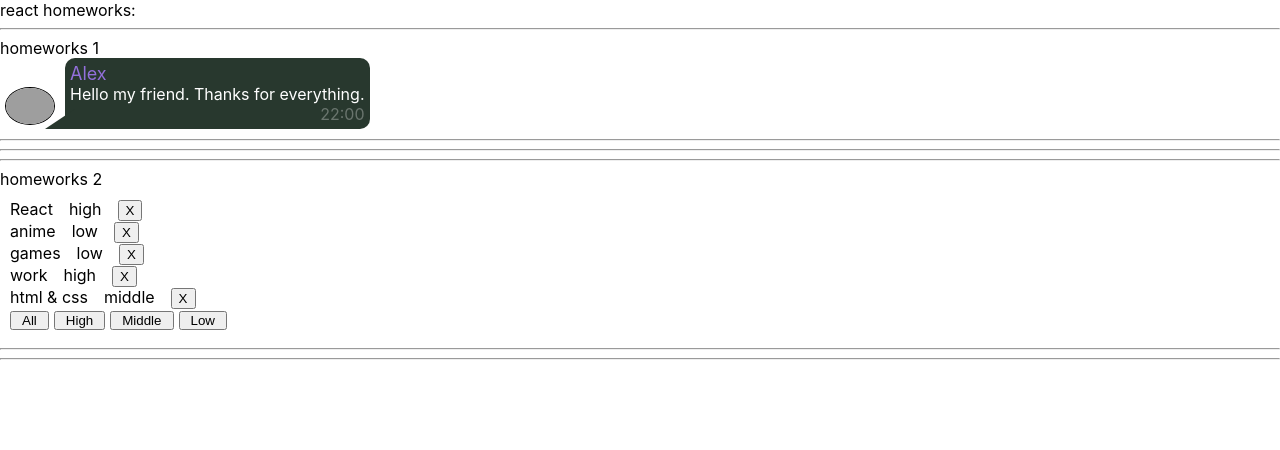
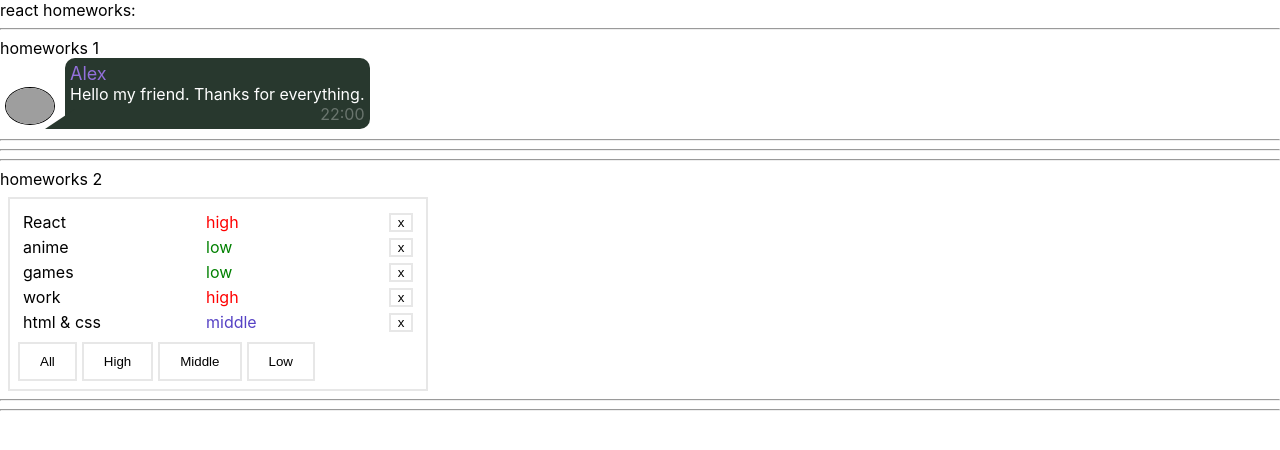
Before and after one commit to Nirweint/homeworks, a React (Create React App) app: page / in a window 1280 px wide. Shown: the top 450 px of the page. Built offline with nearby package versions, Linux system fonts and the light colour scheme; grey boxes are pictures that could not be loaded.

Commit message:
hw 2 finish

```diff
--- a/src/p2-homeworks/h2/Affair.tsx
+++ b/src/p2-homeworks/h2/Affair.tsx
@@ -11,11 +11,13 @@ type AffairPropsType = {
 function Affair(props: AffairPropsType) {
     const deleteCallback = () => {props.deleteAffairCallback(props.affair._id)}
 
+    const priorityStyle = s.affair__priority + " " + s[props.affair.priority]
+
     return (
-        <div>
+        <div className={s.affair}>
             <span className={s.affair__name}>{props.affair.name}</span>
-            <span className={s.affair__priority}>{props.affair.priority}</span>
-            <button className={s.affair__btn} onClick={deleteCallback}>X</button>
+            <span className={priorityStyle}>{props.affair.priority}</span>
+            <button className={s.affair__btn} onClick={deleteCallback}>x</button>
         </div>
     )
 }
--- a/src/p2-homeworks/h2/Affairs.module.css
+++ b/src/p2-homeworks/h2/Affairs.module.css
@@ -1,22 +1,58 @@
+ /* affairs */
 .affairs {
-    padding: 10px 0 10px 10px;
+    padding: 0.5em;
+    margin: 0.5em;
+    font-size: 16px;
+    border: 2px solid #e7e7e7;
+    min-width: 305px;
+    max-width: 400px;
 }
 
 .affairs__btn {
-    padding: 0 10px;
-    margin-right: 5px;
+    padding: 10px 20px;
+    margin: 5px 5px 0 0;
+    border: 2px solid #e7e7e7;
+    background-color: #fff;
+    color: black;
+    text-decoration: none;
+
+    transition-duration: 0.3s;
+}
+
+.affairs__btn:hover {
+    background-color: #e7e7e7;
+}
+
+ /* affair */
+.affair {
+    display: flex;
+    justify-content: space-between;
+    align-items: center;
+    margin: 5px;
 }
 
 .affair__name {
-    margin-right: 1em;
+    width: 100px;
 }
 
 .affair__priority {
-    margin-right: 1em;
+    width: 100px;
 }
 
 .affair__btn {
     margin: 0;
+    padding: 0 0.5em;
+
+    border: 2px solid #e7e7e7;
+    background-color: #fff;
+    color: black;
+    text-decoration: none;
+
+    transition-duration: 0.3s;
+}
+
+.affair__btn:hover {
+    background-color: #e7e7e7;
 }
 
 .high {
@@ -24,7 +60,7 @@
 }
 
 .middle {
-    color: yellow;
+    color: rgb(86, 66, 197);
 }
 
 .low {
```
